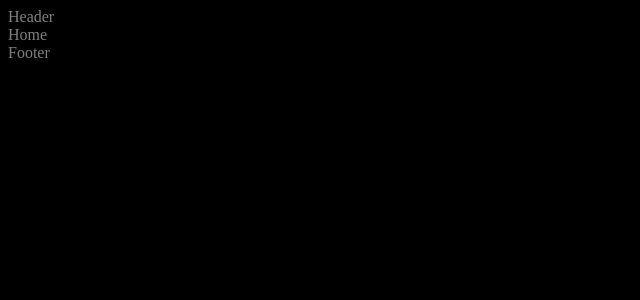
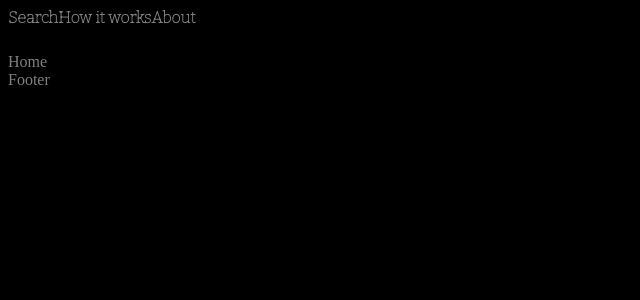
Before and after one commit to profydev/reddit-timer-manan-g, a React (Create React App) app: page / in a window 1280 px wide. Shown: the top 300 px of the page, without its empty margins (0-640 px from the left). Built offline with nearby package versions, Linux system fonts and the light colour scheme.

Commit message:
fix: header-skeleton

```diff
--- a/src/Components/Header.js
+++ b/src/Components/Header.js
@@ -1,9 +1,28 @@
 import React from 'react';
+import styled from 'styled-components';
+import HeaderLinks from './HeaderLinks';
+import HeaderLogo from './HeaderLogo';
+
+const HeaderWrapper = styled.div`
+font-family: ${(props) => (props.theme.fontFamilySecondary)};
+font-weight: bold;
+height: 45px;
+display: flex;
+`;
 
 export default function Header() {
   return (
-    <div>
-      Header
-    </div>
+    <HeaderWrapper>
+      <HeaderLogo />
+      <HeaderLinks>
+        Search
+      </HeaderLinks>
+      <HeaderLinks>
+        How it works
+      </HeaderLinks>
+      <HeaderLinks>
+        About
+      </HeaderLinks>
+    </HeaderWrapper>
   );
 }
--- /dev/null
+++ b/src/Components/HeaderLinks.js
@@ -0,0 +1,19 @@
+import React from 'react';
+import PropTypes from 'prop-types';
+import styled from 'styled-components';
+
+const StyledHeaderLinks = styled.div`
+
+`;
+
+const HeaderLinks = ({ children }) => (
+  <StyledHeaderLinks>
+    {children}
+  </StyledHeaderLinks>
+);
+
+HeaderLinks.propTypes = {
+  children: PropTypes.node.isRequired,
+};
+
+export default HeaderLinks;
--- /dev/null
+++ b/src/Components/HeaderLogo.js
@@ -0,0 +1,12 @@
+import React from 'react';
+import styled from 'styled-components';
+
+const StyledHeaderLogo = styled.div`
+
+`;
+
+const HeaderLogo = () => (
+  <StyledHeaderLogo />
+);
+
+export default HeaderLogo;
```
Also changed, not shown: public/manifest.json.
